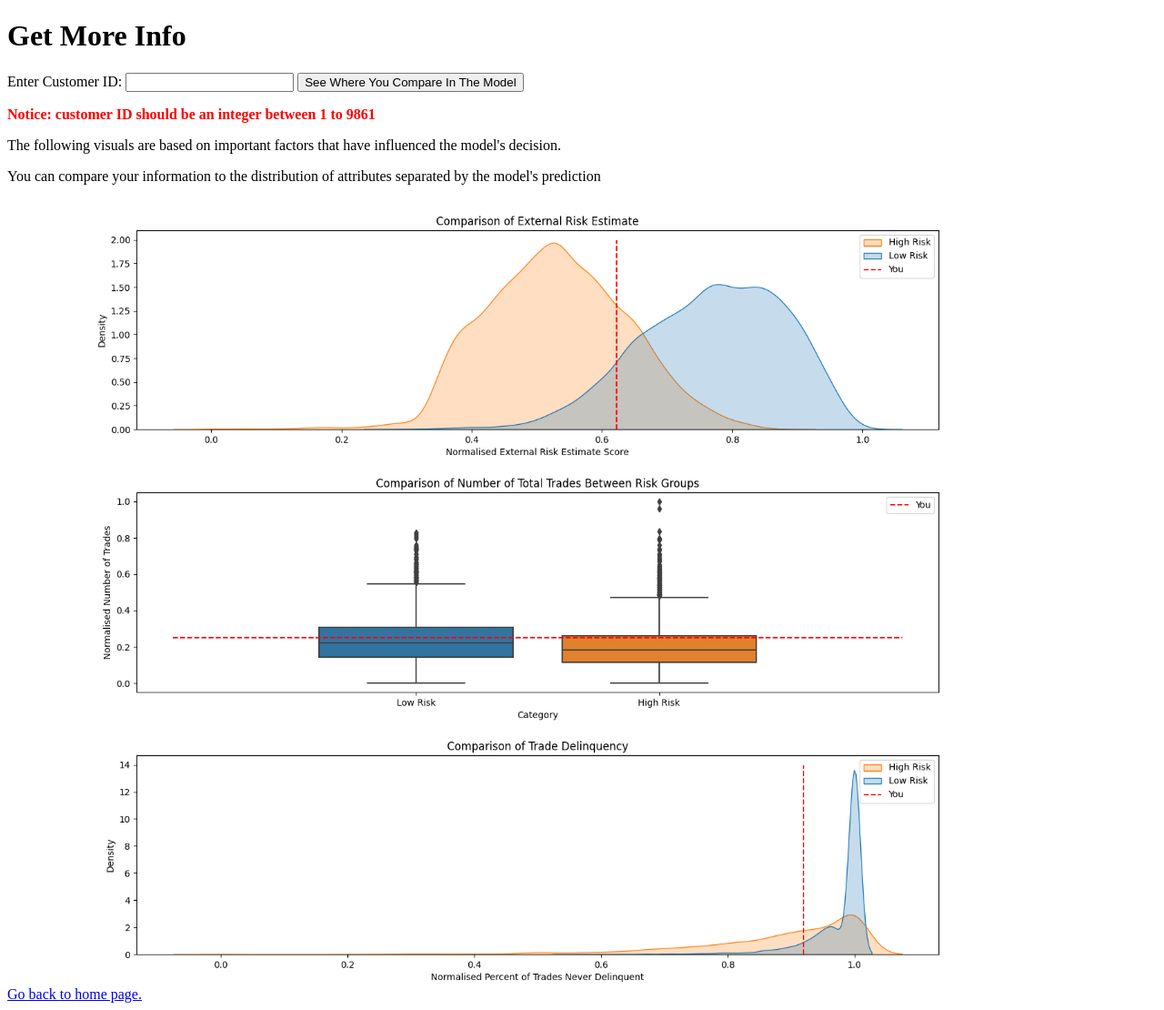
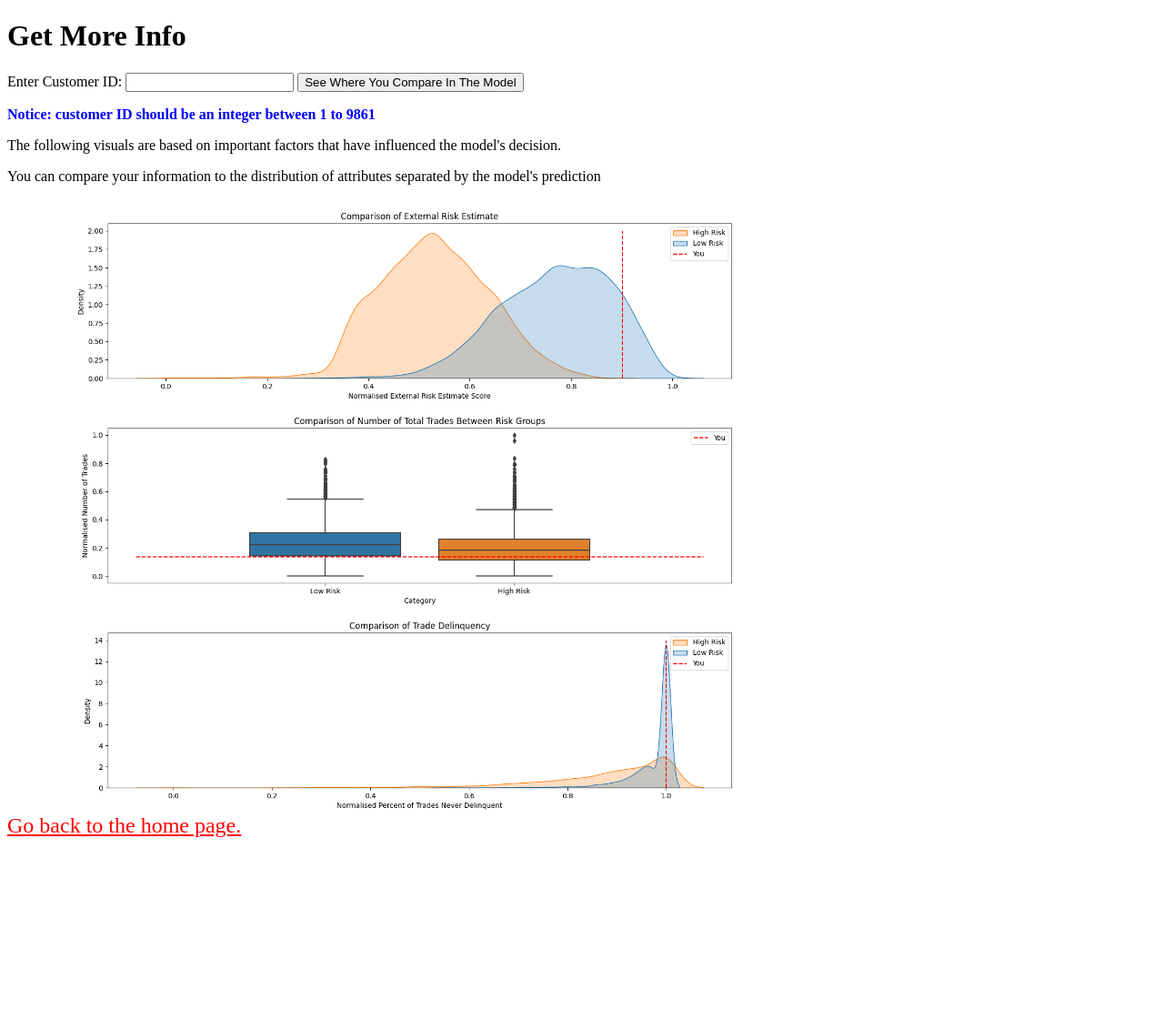
Before and after one commit to Git-With-Chris/RiskPredict, a Flask app: page /info in a window 1280 px wide. Shown: the whole page at 91% size. After the commit the page ends 920 px from the top, so only its background shows below. Run offline with Flask 3, Linux system fonts and the light colour scheme; parts of the project's set-up code (start-up, migrations or seed data) failed here and were passed over.

Commit message:
Brook's Update: change text size and graph sizes

```diff
--- a/Flask_App/templates/index.html
+++ b/Flask_App/templates/index.html
@@ -52,8 +52,10 @@
 
 
 
-    <div></div>
-    <a href = "/info"> For more information click here.</href>
+    <div>
+        <a href="/info" style="font-size: 24px; color: red;">For more information, click here.</a>
+    </div>
+
 </body>
 
 </html>
--- a/Flask_App/templates/info.html
+++ b/Flask_App/templates/info.html
@@ -12,19 +12,22 @@
     <label for="cust_id">Enter Customer ID:</label>
     <input type="number" id="cust_id" name="cust_id" required>
     <button type="submit">See Where You Compare In The Model</button>
-    <p style="color: red; font-weight: bold;">Notice: customer ID should be an integer between 1 to 9861</p>
+    <p style="color: blue; font-weight: bold;">Notice: customer ID should be an integer between 1 to 9861</p>
 </form>
 
 <p> The following visuals are based on important factors that have influenced the model's decision.</p>
 <p> You can compare your information to the distribution of attributes separated by the model's prediction </p>
 
-<img src="{{ url_for('static', filename='external_risk_estimate.png') }}" alt="Sigmoid Plot" style="width: 90%;">
+<img src="{{ url_for('static', filename='external_risk_estimate.png') }}" alt="Sigmoid Plot" style="width: 70%;">
 <div></div>
-<img src="{{ url_for('static', filename='num_trades.png') }}" alt="Sigmoid Plot" style="width: 90%;">
+<img src="{{ url_for('static', filename='num_trades.png') }}" alt="Sigmoid Plot" style="width: 70%;">
 <div></div>
-<img src="{{ url_for('static', filename='percent_delinquency.png') }}" alt="Sigmoid Plot" style="width: 90%;">
-<div></div>
-<a href = "/">Go back to home page.</a>
+<img src="{{ url_for('static', filename='percent_delinquency.png') }}" alt="Sigmoid Plot" style="width: 70%;">
+
+<div>
+    <a href="/" style="font-size: 24px; color: red;">Go back to the home page.</a>
+</div>
+
 
 </body>
 </html>
```
Also changed, not shown: Flask_App/static/external_risk_estimate.png, Flask_App/static/num_trades.png, Flask_App/static/percent_delinquency.png, Flask_App/static/sigmoid_plot.png.
